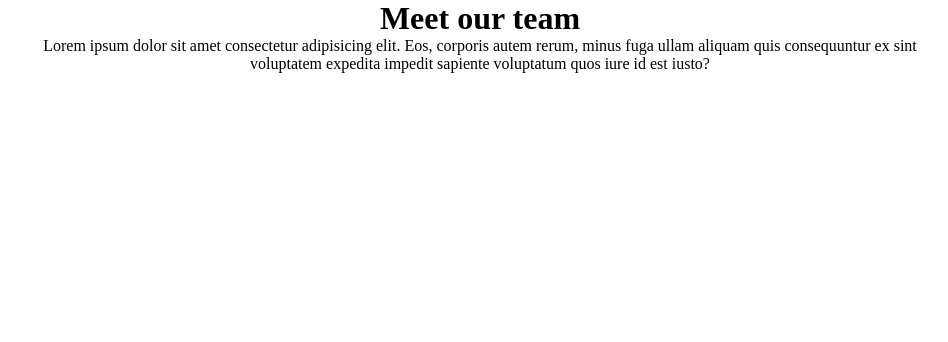
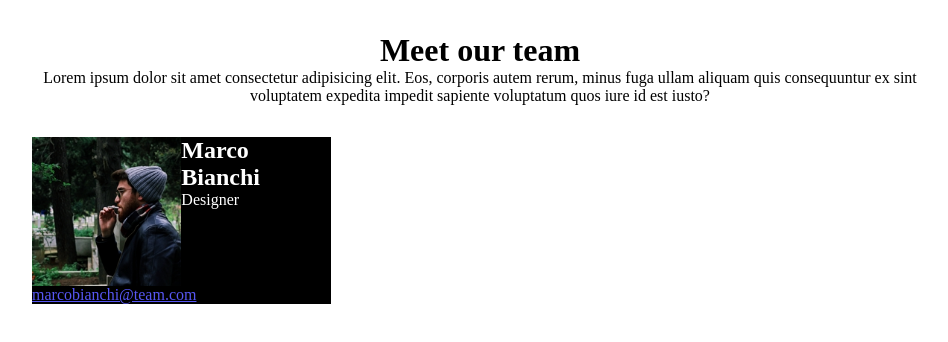
Before and after one commit to DeAngelisDev16/html-css-float-cards, a plain HTML site: page index.html in a window 1280 px wide. Shown: the whole page, without its empty margins (160-1108 px from the left). Drawn offline with Linux system fonts and the light colour scheme.

Commit message:
Card 1 commit

```diff
--- a/index.html
+++ b/index.html
@@ -15,6 +15,26 @@
             <p>Lorem ipsum dolor sit amet consectetur adipisicing elit. Eos, corporis autem rerum, minus fuga ullam aliquam quis consequuntur ex sint voluptatem expedita impedit sapiente voluptatum quos iure id est iusto?</p>
 
         </div>
+        <div class="row">
+            <div class="col_4 clearfix">
+                <div class="card clearfix">
+                    <img src="./img/male1.png" alt="">
+                    <h2>Marco Bianchi</h2>
+                    <p>Designer</p>
+                    <a href="mailto:marcobianchi@team.com">marcobianchi@team.com</a>
+                </div>
+
+
+
+
+
+
+
+
+            </div>
+
+
+        </div>
 
     </div>
 
--- a/style.css
+++ b/style.css
@@ -12,15 +12,36 @@
 
 .container{
     width: 70%;
-    margin: auto;
+    margin: 2rem auto;
+
 
 }
 
 
 img{
-    max-width: 100%;
+    max-width: 50%;
+    float: left;
+
 }
 
 .title{
     text-align: center;
 }
+
+.card{
+    background-color: black;
+    color: white;
+    float: left;
+    width: calc(100% / 3);
+
+
+}
+
+.row{
+    padding-top: 2rem;
+}
+
+
+a{
+    color:rgb(87, 87, 243)
+}
```
